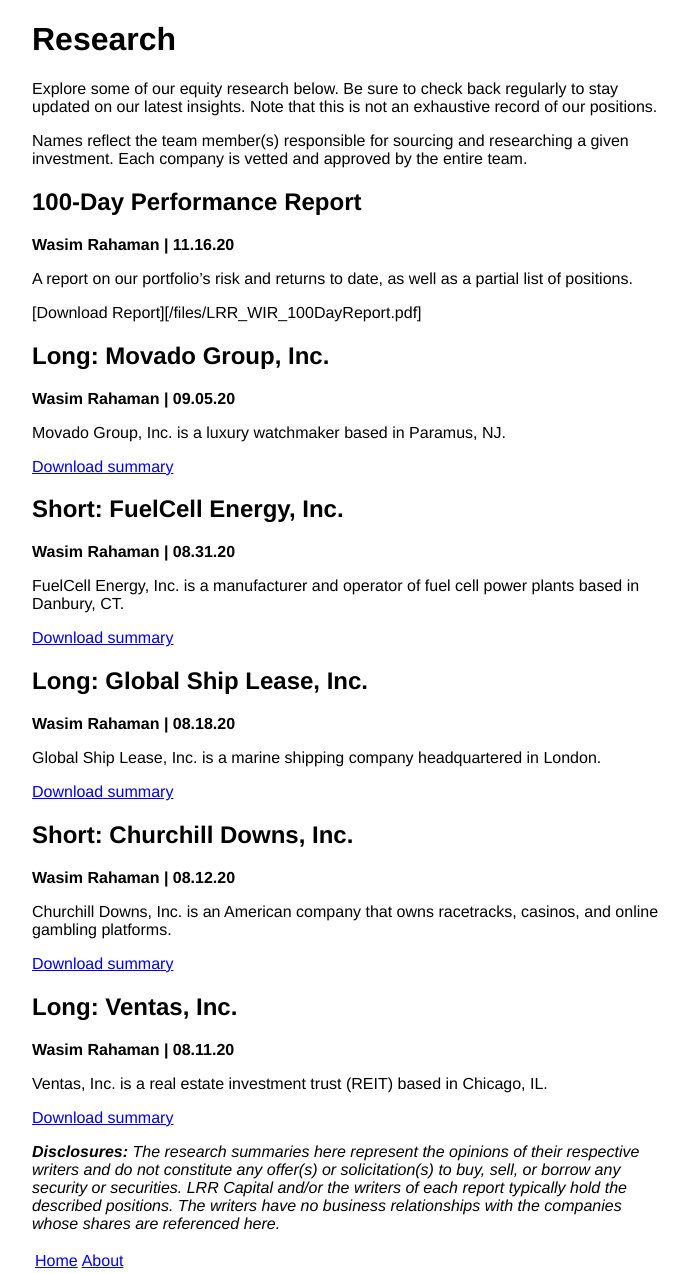
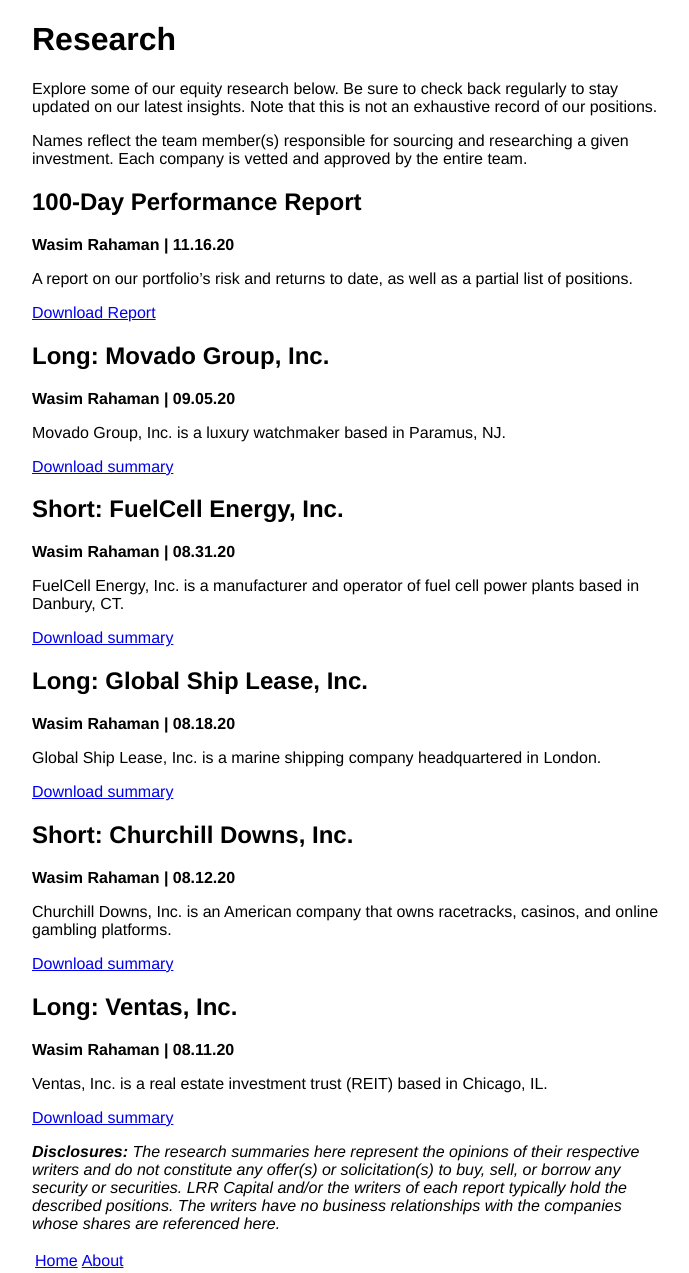
Before and after one commit to lrr-capital/lrr-capital, a Jekyll site: the page built from research.md, in a window 1280 px wide. Shown: the whole page, without its empty margins (288-977 px from the left). Built offline with Jekyll 4.4.1, drawn with Linux system fonts in a browser that asks for light colours.

Commit message:
Update research.md

```diff
--- a/research.md
+++ b/research.md
@@ -14,7 +14,7 @@
 
 A report on our portfolio's risk and returns to date, as well as a partial list of positions.
 
-[Download Report][/files/LRR_WIR_100DayReport.pdf]
+[Download Report](/files/LRR_WIR_100DayReport.pdf)
 
 
 ## Long: Movado Group, Inc.
```
